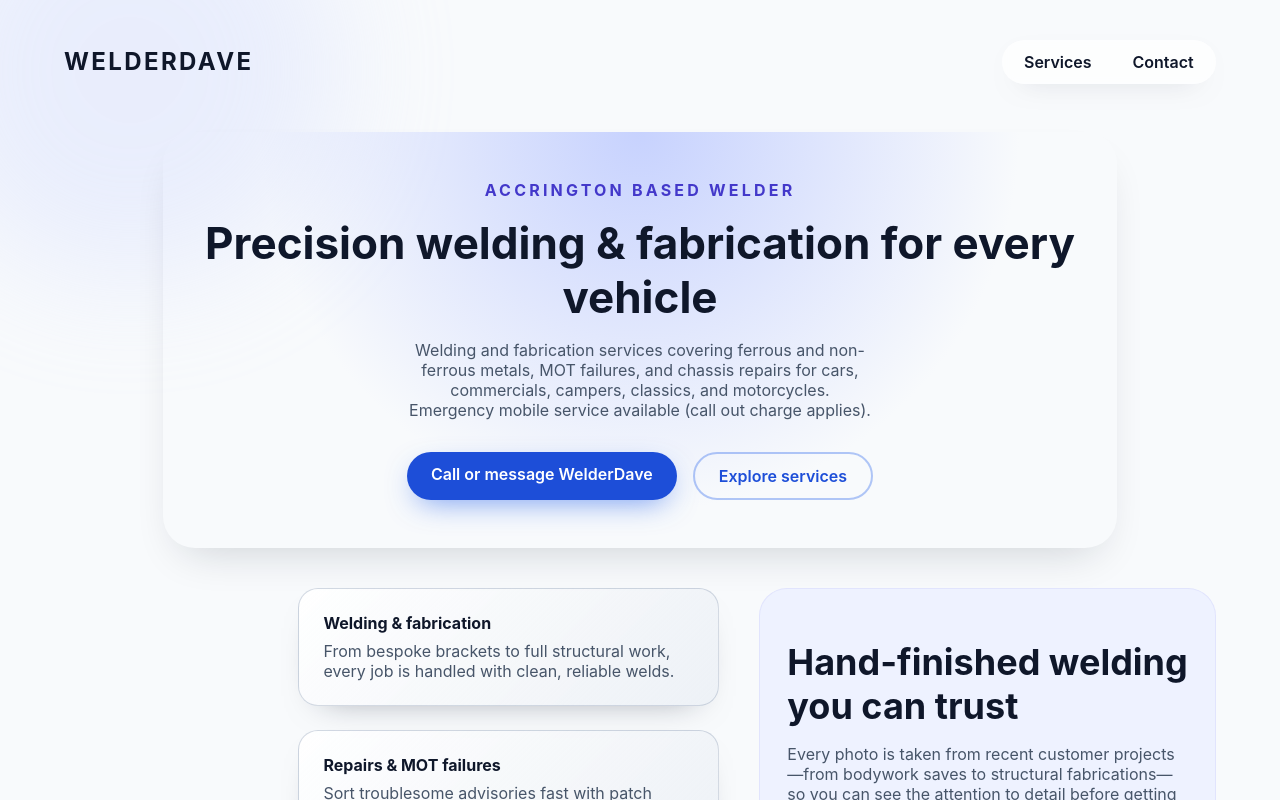
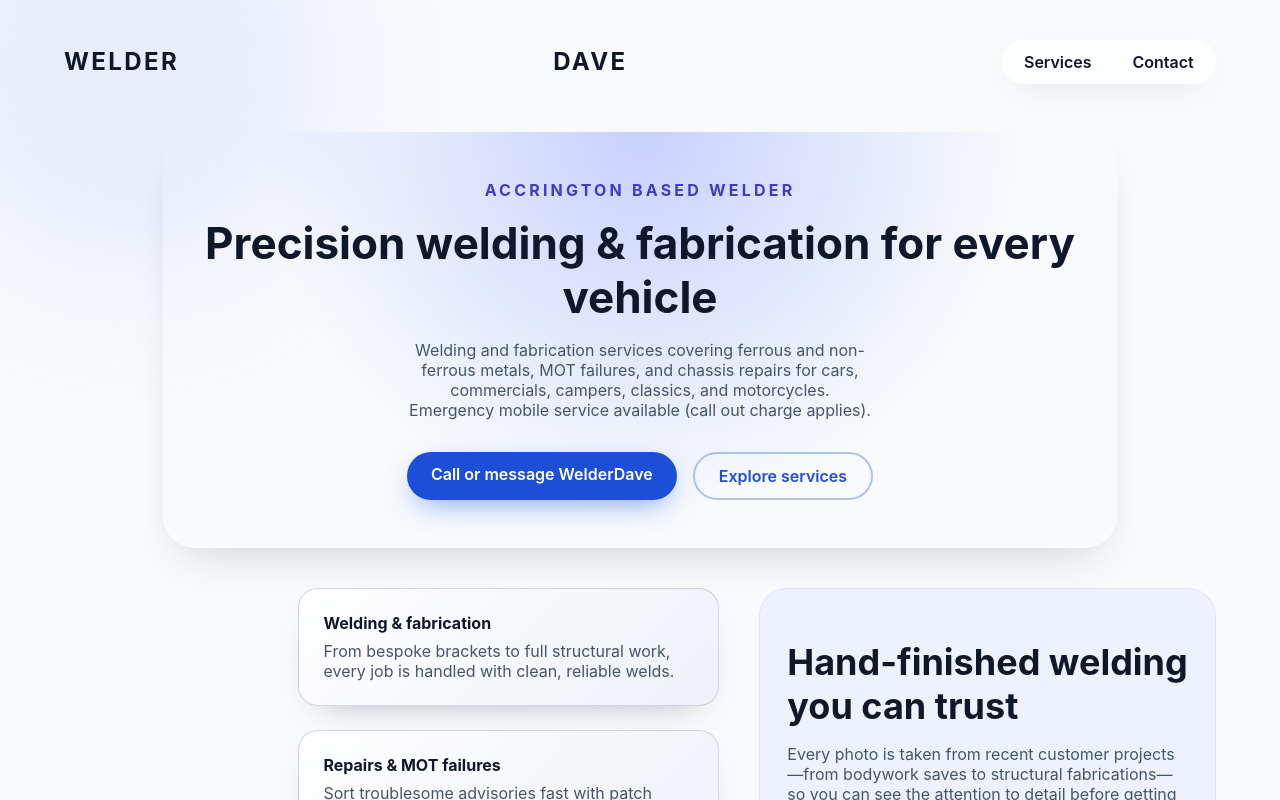
Before and after one commit to jenkinchris11/WelderDave, a Vue app in the folder vue-netlify/: page / in a window 1280 px wide. Shown: the top 800 px of the page. Built offline with nearby package versions, Linux system fonts and the light colour scheme.

Commit message:
Update App.vue

```diff
--- a/vue-netlify/src/App.vue
+++ b/vue-netlify/src/App.vue
@@ -9,7 +9,7 @@ import ContactCard from './components/ContactCard.vue';
 <template>
   <div class="page">
     <header>
-      <h1>WelderDave</h1>
+      <h1 style="font-color: #FF761A;">Welder</h1><h1>Dave</h1>
       <nav>
         <a href="#services">Services</a>
         <a href="#contact">Contact</a>
```
